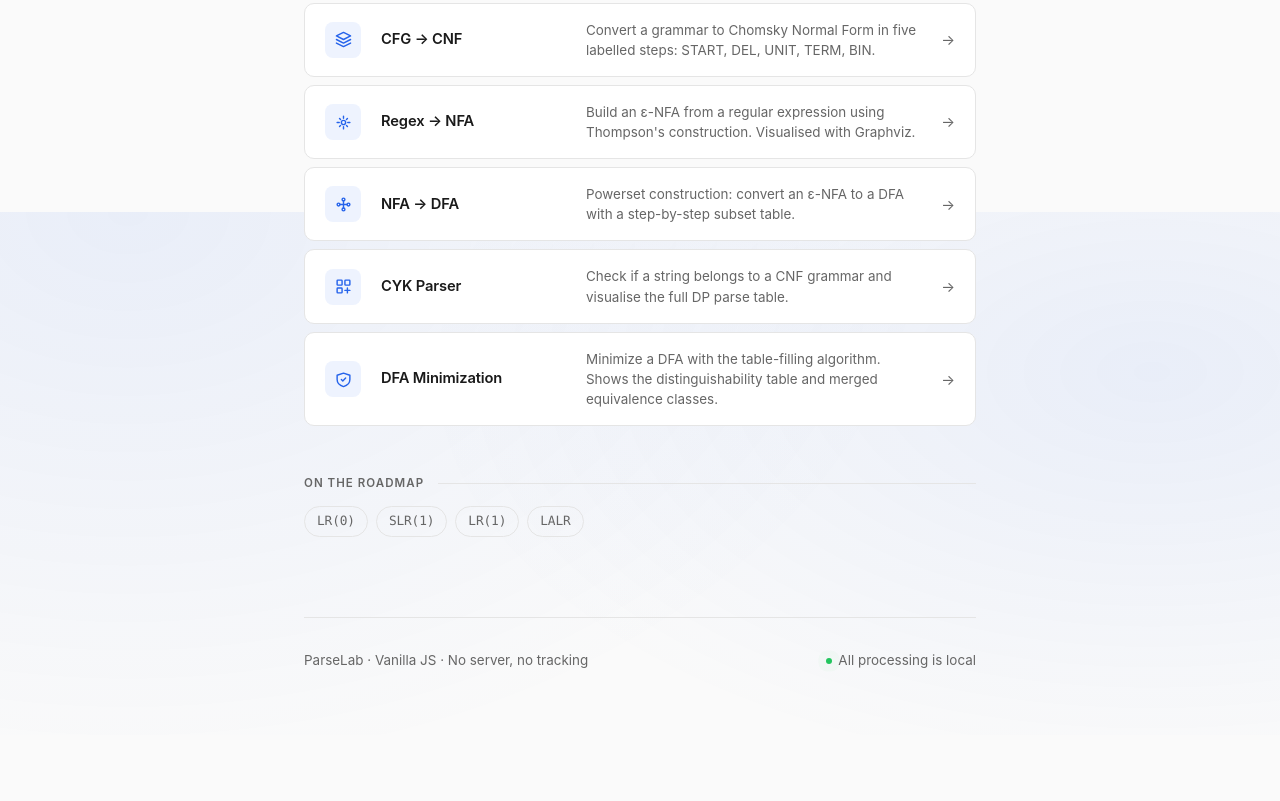
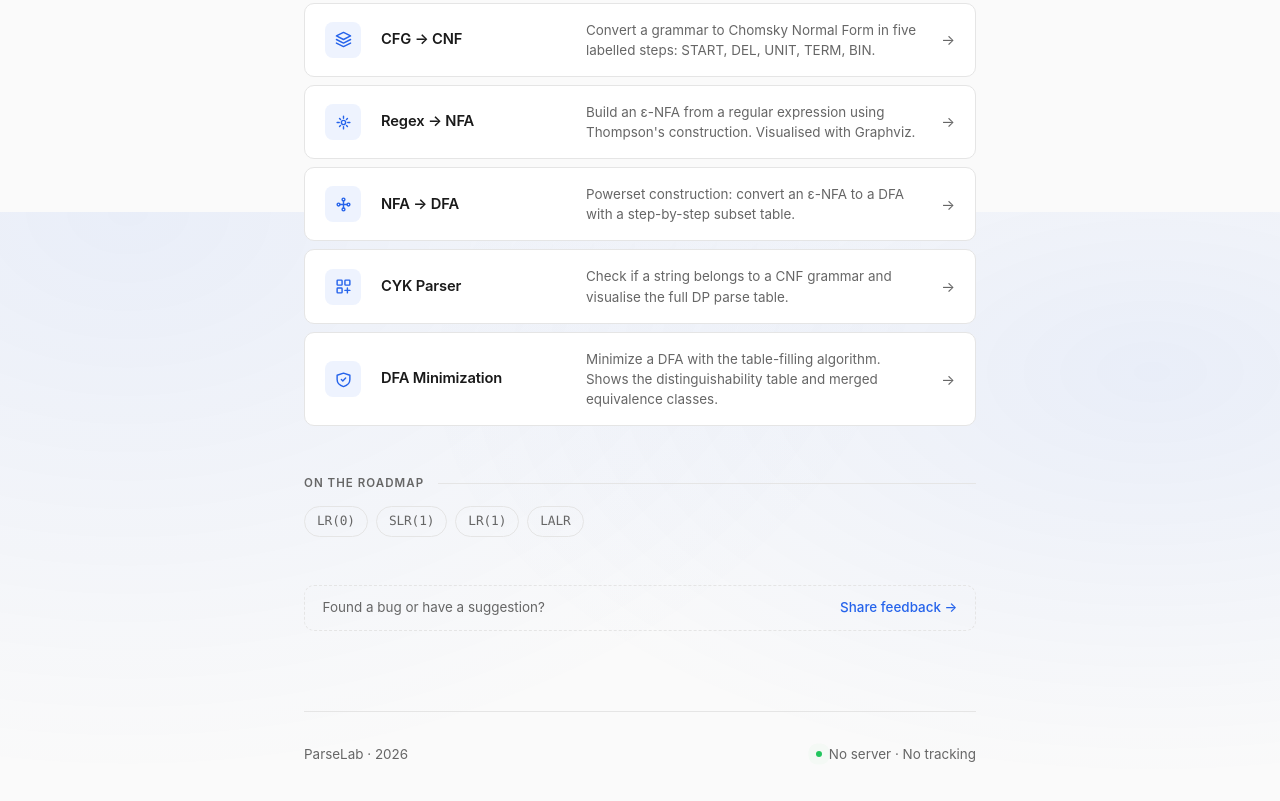
Before and after one commit to bonginn/parselab, a website: page index.html in a window 1280 px wide. Shown: the part 588-1389 px from the top of the page. Before the commit the page ends 1323 px from the top, so only its background shows below. Drawn offline with Linux system fonts and the light colour scheme; no server answers.

Commit message:
add feedback link in homepage

```diff
--- a/index.html
+++ b/index.html
@@ -149,6 +149,20 @@
   .gh-corner .row1 svg { width: 14px; height: 14px; flex-shrink: 0; }
   .gh-corner .row2 { font-size: 0.68rem; color: var(--muted); letter-spacing: 0.02em; }
   .gh-corner:hover .row2 { color: var(--accent); opacity: 0.8; }
+
+  /* ── Feedback strip ── */
+  .feedback-strip {
+    display: flex; align-items: center; justify-content: space-between;
+    padding: 0.7rem 1.1rem; border-radius: 10px;
+    border: 1px dashed var(--border);
+    font-size: 0.84rem; color: var(--muted);
+    margin-bottom: 3rem;
+  }
+  .feedback-strip a {
+    color: var(--accent); text-decoration: none; font-weight: 500;
+    white-space: nowrap; margin-left: 1rem;
+  }
+  .feedback-strip a:hover { text-decoration: underline; }
 
   /* ── Footer ── */
   footer {
@@ -318,9 +332,15 @@
     </div>
   </section>
 
+  <!-- Feedback -->
+  <div class="feedback-strip">
+    <span>Found a bug or have a suggestion?</span>
+    <a href="/feedback/">Share feedback →</a>
+  </div>
+
   <footer>
-    <span>ParseLab · Vanilla JS · No server, no tracking</span>
-    <span class="footer-dot"><span class="pulse"></span>All processing is local</span>
+    <span>ParseLab · 2026</span>
+    <span class="footer-dot"><span class="pulse"></span>No server · No tracking</span>
   </footer>
 
 </div>
```
